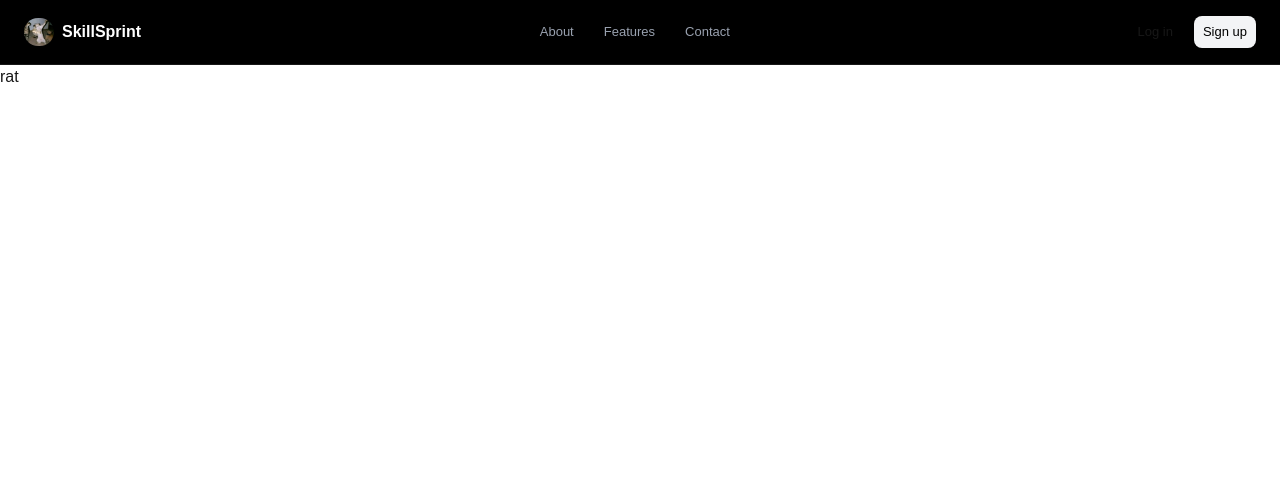
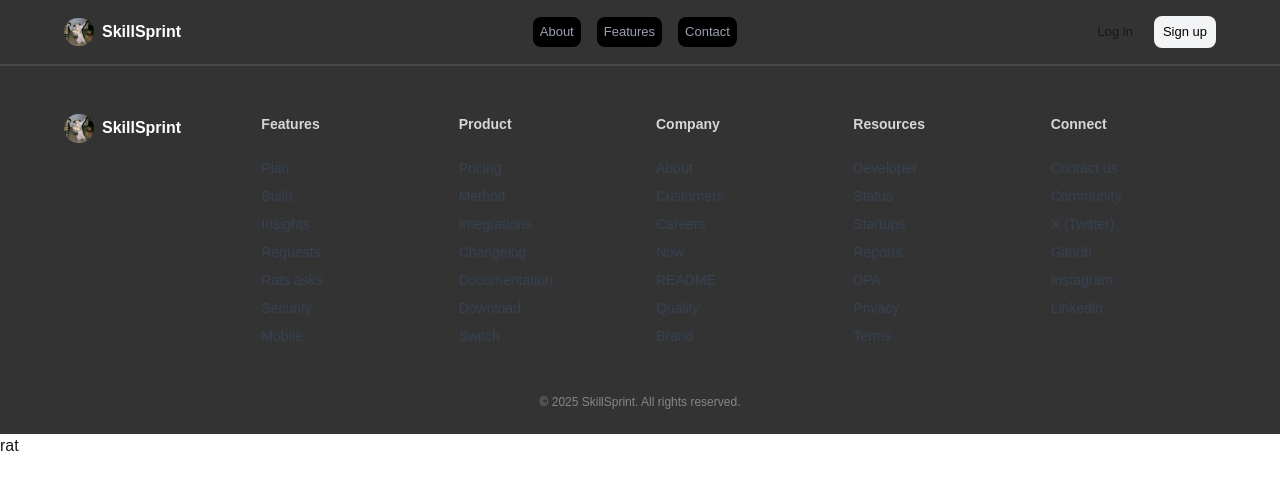
Before and after one commit to kneerazzz/chulbulProject, a Next.js app in the folder frontend/: page / in a window 1280 px wide. Shown: the top 490 px of the page. Built offline with nearby package versions, Linux system fonts and the light colour scheme.

Commit message:
made the footer and made the header reponsive

```diff
--- a/frontend/src/app/layout.tsx
+++ b/frontend/src/app/layout.tsx
@@ -2,6 +2,7 @@ import type { Metadata } from "next";
 import { Geist, Geist_Mono } from "next/font/google";
 import "./globals.css";
 import Navbar from "@/components/Navbar";
+import Footer from "@/components/Footer";
 
 const geistSans = Geist({
   variable: "--font-geist-sans",
@@ -29,6 +30,7 @@ export default function RootLayout({
         className={`${geistSans.variable} ${geistMono.variable} antialiased`}
       >
         <Navbar />
+        <Footer />
         {children}
       </body>
     </html>
--- a/frontend/src/components/Footer.tsx
+++ b/frontend/src/components/Footer.tsx
@@ -0,0 +1,91 @@
+import Container from "./ui/container";
+import Logo from "./ui/logo";
+
+
+const Footer = () => {
+    return (
+        <footer className="w-full bg-black/80 backdrop-blur-md border-t border-white/10 text-white/80">
+            <Container className="mx-auto max-w-[1200px] px-4 md:px-8 py-12 grid grid-cols-1 md:grid-cols-6 gap-8">
+
+                <div className="flex items-start">
+                <Logo />
+                </div>
+
+                <div className="flex flex-col gap-6">
+                    <h2 className="text-sm font-semibold">Features</h2>
+                    <div className="flex flex-col gap-2 text-sm">
+                        <a href="/profile" className="text-gray-700 hover:text-gray-50">Plan</a>
+                        <a href="/build" className="text-gray-700 hover:text-gray-50">Build</a>
+                        <a href="/insights" className="text-gray-700 hover:text-gray-50">Insights</a>
+                        <a href="/requests" className="text-gray-700 hover:text-gray-50">Requests</a>
+                        <a href="/rats" className="text-gray-700 hover:text-gray-50">Rats asks</a>
+                        <a href="/security" className="text-gray-700 hover:text-gray-50">Security</a>
+                        <a href="/mobile" className="text-gray-700 hover:text-gray-50">Mobile</a>
+                    </div>
+                </div>
+
+                <div className="flex flex-col gap-6">
+                    <h2 className="text-sm font-semibold">Product</h2>
+                    <div className="flex flex-col gap-2 text-sm">
+                        <a href="/pricing" className="text-gray-700 hover:text-gray-50">Pricing</a>
+                        <a href="/method" className="text-gray-700 hover:text-gray-50">Method</a>
+                        <a href="/integration" className="text-gray-700 hover:text-gray-50">Integrations</a>
+                        <a href="/changelog" className="text-gray-700 hover:text-gray-50">Changelog</a>
+                        <a href="/documentation" className="text-gray-700 hover:text-gray-50">Documentation</a>
+                        <a href="/download" className="text-gray-700 hover:text-gray-50">Download</a>
+                        <a href="/switch" className="text-gray-700 hover:text-gray-50">Switch</a>
+                    </div>
+                </div>
+
+                <div className="flex flex-col gap-6">
+                    <h2 className="text-sm font-semibold">Company</h2>
+                    <div className="flex flex-col gap-2 text-sm">
+                        <a href="/about" className="text-gray-700 hover:text-gray-50">About</a>
+                        <a href="/customers" className="text-gray-700 hover:text-gray-50">Customers</a>
+                        <a href="/careers" className="text-gray-700 hover:text-gray-50">Careers</a>
+                        <a href="/now" className="text-gray-700 hover:text-gray-50">Now</a>
+                        <a href="/readme" className="text-gray-700 hover:text-gray-50">README</a>
+                        <a href="/quality" className="text-gray-700 hover:text-gray-50">Quality</a>
+                        <a href="/brand" className="text-gray-700 hover:text-gray-50">Brand</a>
+                    </div>
+                </div>
+
+
+                <div className="flex flex-col gap-6">
+                    <h2 className="text-sm font-semibold">Resources</h2>
+                    <div className="flex flex-col gap-2 text-sm">
+                        <a href="/developers" className="text-gray-700 hover:text-gray-50">Developer</a>
+                        <a href="/status" className="text-gray-700 hover:text-gray-50">Status</a>
+                        <a href="/startups" className="text-gray-700 hover:text-gray-50">Startups</a>
+                        <a href="/reports" className="text-gray-700 hover:text-gray-50">Reports</a>
+                        <a href="/dpa" className="text-gray-700 hover:text-gray-50">DPA</a>
+                        <a href="/privacy" className="text-gray-700 hover:text-gray-50">Privacy</a>
+                        <a href="/terms" className="text-gray-700 hover:text-gray-50">Terms</a>
+                    </div>
+                </div>
+
+                <div className="flex flex-col gap-6">
+                    <h2 className="text-sm font-semibold">Connect</h2>
+                    <div className="flex flex-col gap-2 text-sm">
+                        <a href="/contactus" className="text-gray-700 hover:text-gray-50">Contact us</a>
+                        <a href="/community" className="text-gray-700 hover:text-gray-50">Community</a>
+                        <a href="https://x.com" className="text-gray-700 hover:text-gray-50">X (Twitter)</a>
+                        <a href="https://github.com/kneerazzz" className="text-gray-700 hover:text-gray-50">Github</a>
+                        <a href="https://instagram.com" className="text-gray-700 hover:text-gray-50">Instagram</a>
+                        <a href="https://linkedin.com" className="text-gray-700 hover:text-gray-50">Linkedin</a>
+                    </div>
+                </div>
+
+
+            </Container>
+
+            {/* BOTTOM: Copyright */}
+            <div className="text-center text-xs text-white/40 pb-6">
+                © {new Date().getFullYear()} SkillSprint. All rights reserved.
+            </div>
+        </footer>
+
+    )
+}
+
+export default Footer;
--- a/frontend/src/components/Navbar.tsx
+++ b/frontend/src/components/Navbar.tsx
@@ -9,8 +9,8 @@ const Navbar = () => {
   const isLoggedIn = false; // Replace with real auth check later
 
   return (
-    <header className="border-b bg-black">
-      <Container className="flex items-center justify-between h-16">
+    <header className="w-full bg-black/80 backdrop-blur-md border-b border-white/10 sticky top-0 z-50">
+      <Container className="mx-auto max-w-[1200px] px-4 md:px-8 flex items-center justify-between h-16">
         {/* LEFT: Logo */}
         <div className="flex items-center">
           <Logo />
```
